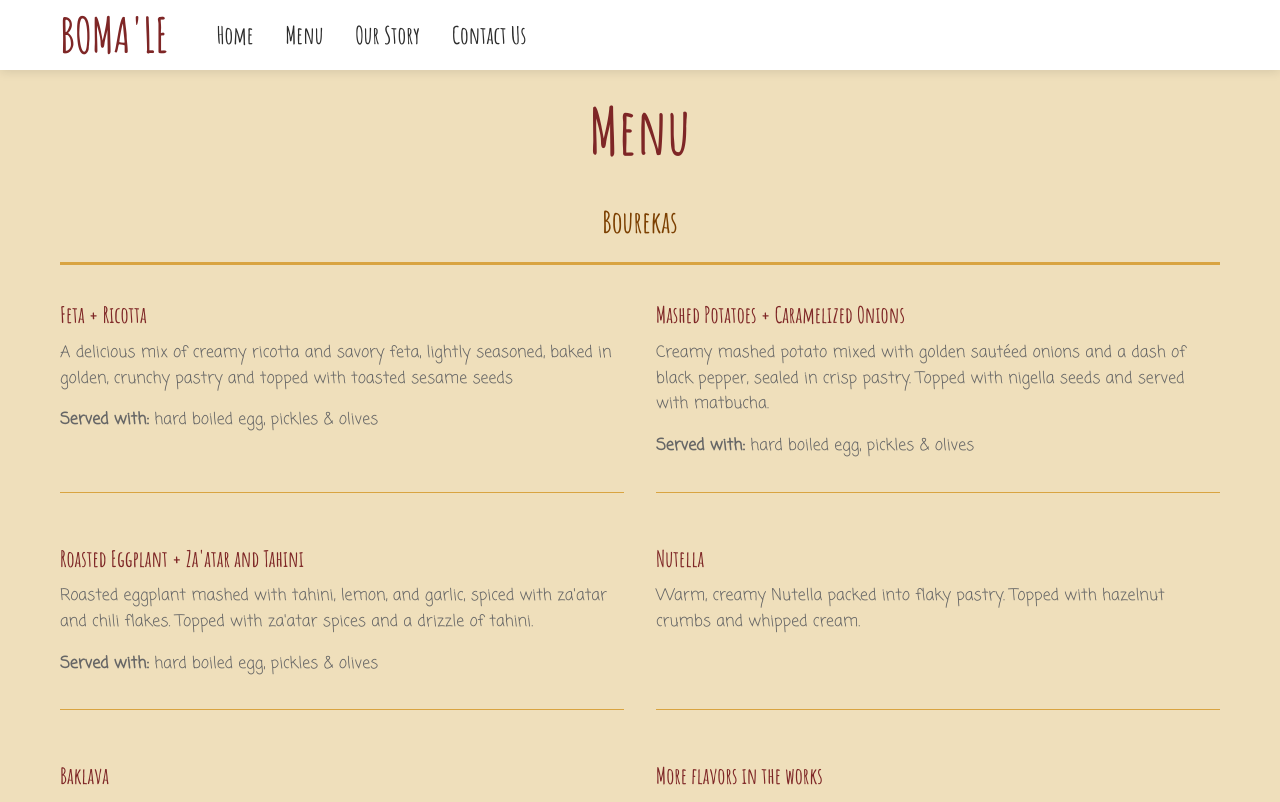
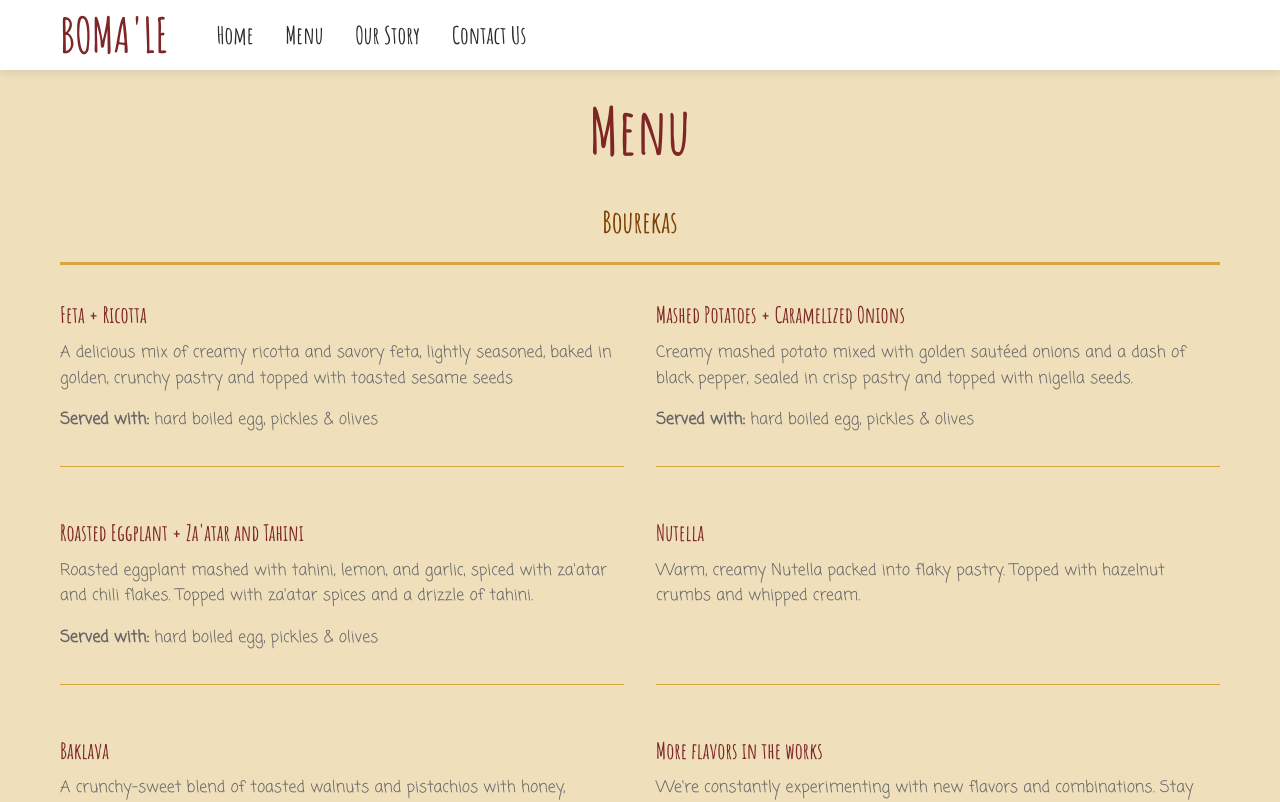
Before and after one commit to yarinkeren1/bomale-website, a React (Create React App) app: page /menu in a window 1280 px wide. Shown: the top 802 px of the page. Built offline with nearby package versions, Linux system fonts and the light colour scheme; the HTML template or start-up script is replaced by a standard one; a web font is replaced by a local one.

Commit message:
Update Mashed Potatoes boureka description to be more concise and streamlined

```diff
--- a/src/components/Menu.js
+++ b/src/components/Menu.js
@@ -12,7 +12,7 @@ const Menu = () => {
       },
       {
         name: "Mashed Potatoes + Caramelized Onions",
-        description: "Creamy mashed potato mixed with golden sautéed onions and a dash of black pepper, sealed in crisp pastry. Topped with nigella seeds and served with matbucha.",
+        description: "Creamy mashed potato mixed with golden sautéed onions and a dash of black pepper, sealed in crisp pastry and topped with nigella seeds.",
         servedWith: "hard boiled egg, pickles & olives",
         sauceOptions: "Tahini, Garlic aioli",
         tagline: "Soft inside, bold outside."
```
